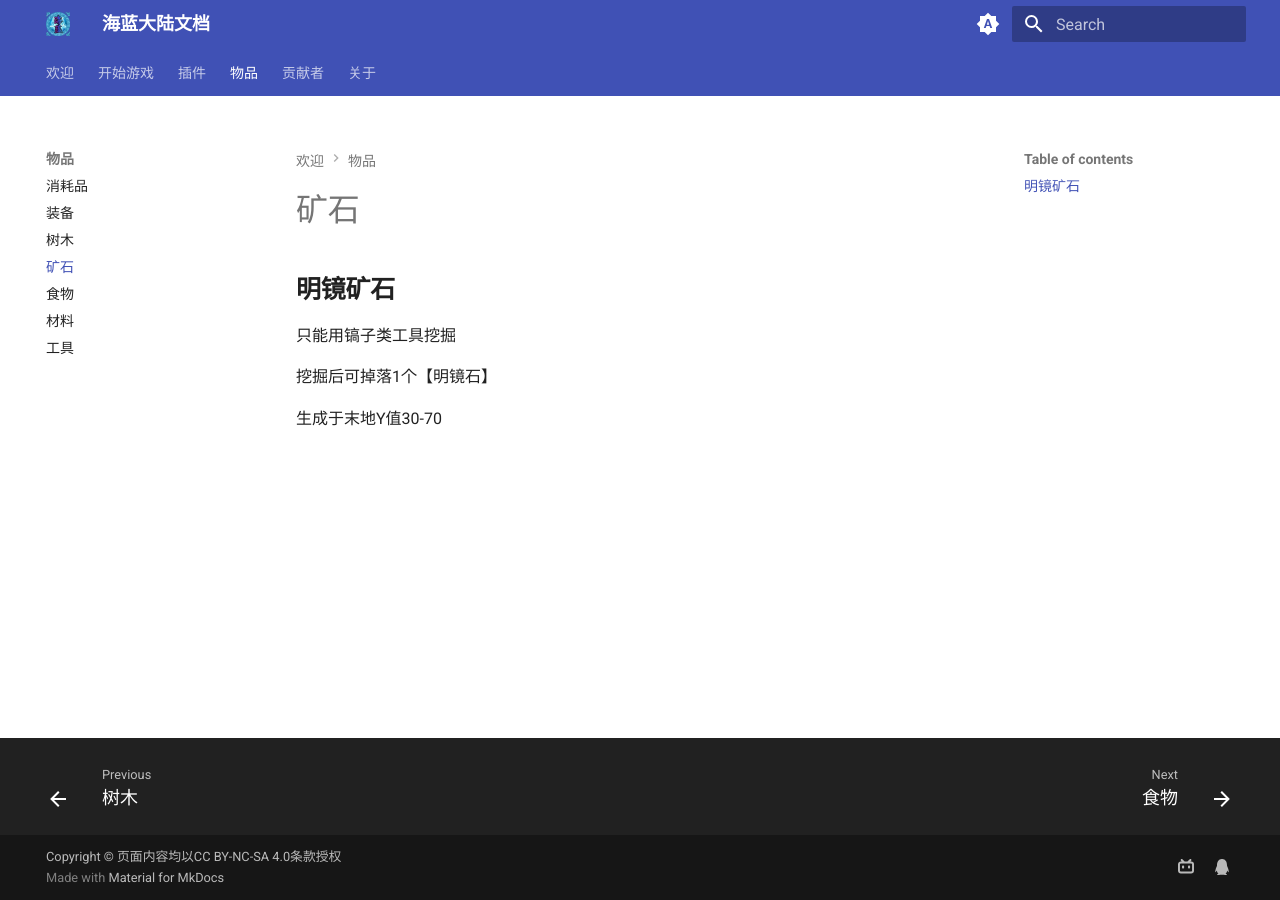
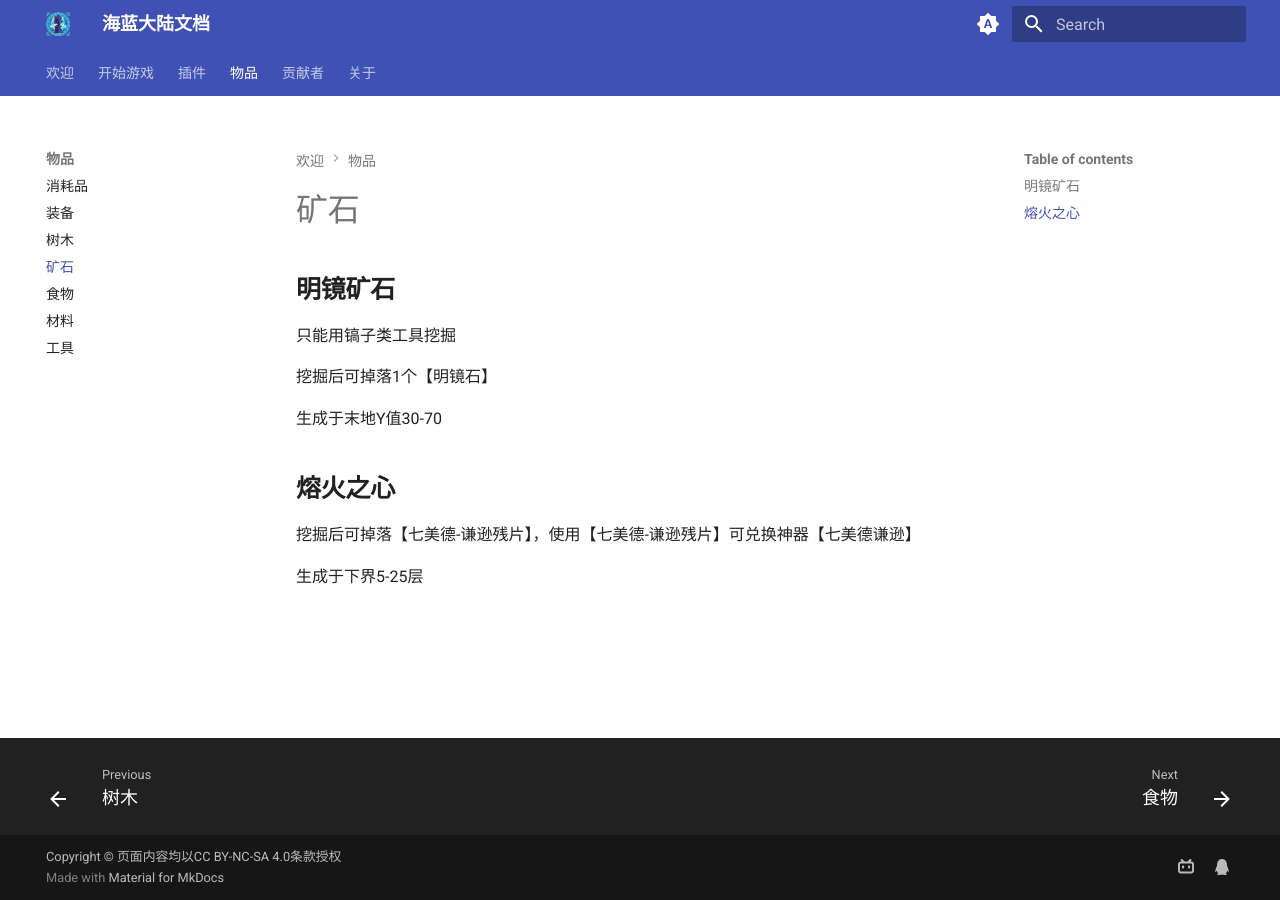
Before and after one commit to pikaqiu1254/docs, an MkDocs documentation site: the page built from docs/item/ore.md, in a window 1280 px wide. Built offline with MkDocs 1.6.1 and Material for MkDocs 9.7.7, drawn with Linux system fonts in a browser that asks for light colours.

Commit message:
Add new item 熔火之心 to ore

```diff
--- a/docs/item/ore.md
+++ b/docs/item/ore.md
@@ -17,3 +17,9 @@
 挖掘后可掉落1个【明镜石】
 
 生成于末地Y值30-70
+
+## **熔火之心**
+
+挖掘后可掉落【七美德-谦逊残片】，使用【七美德-谦逊残片】可兑换神器【七美德谦逊】
+
+生成于下界5-25层
```
Also changed, not shown: other parts of docs/item/ore.md (+1 -1 lines).
